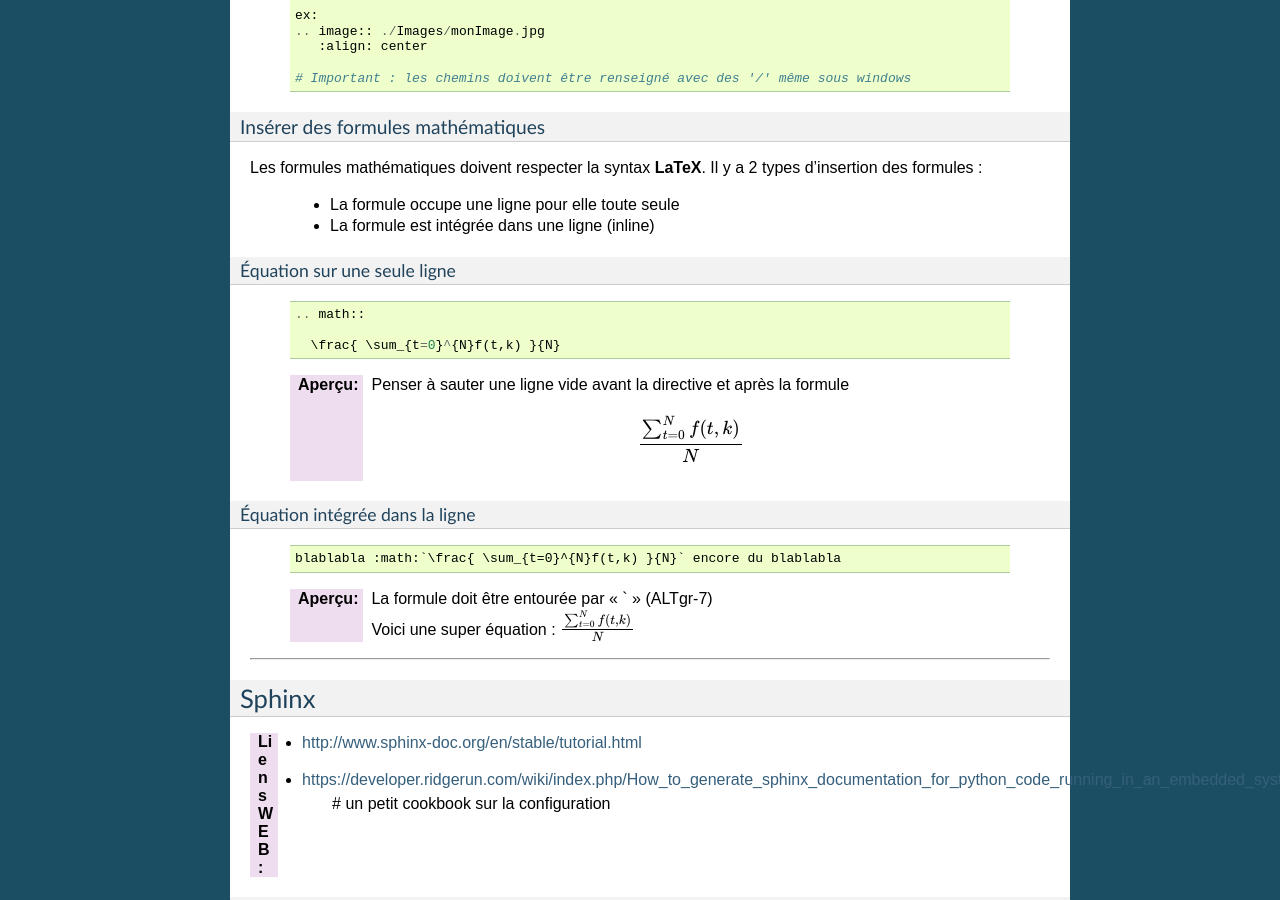
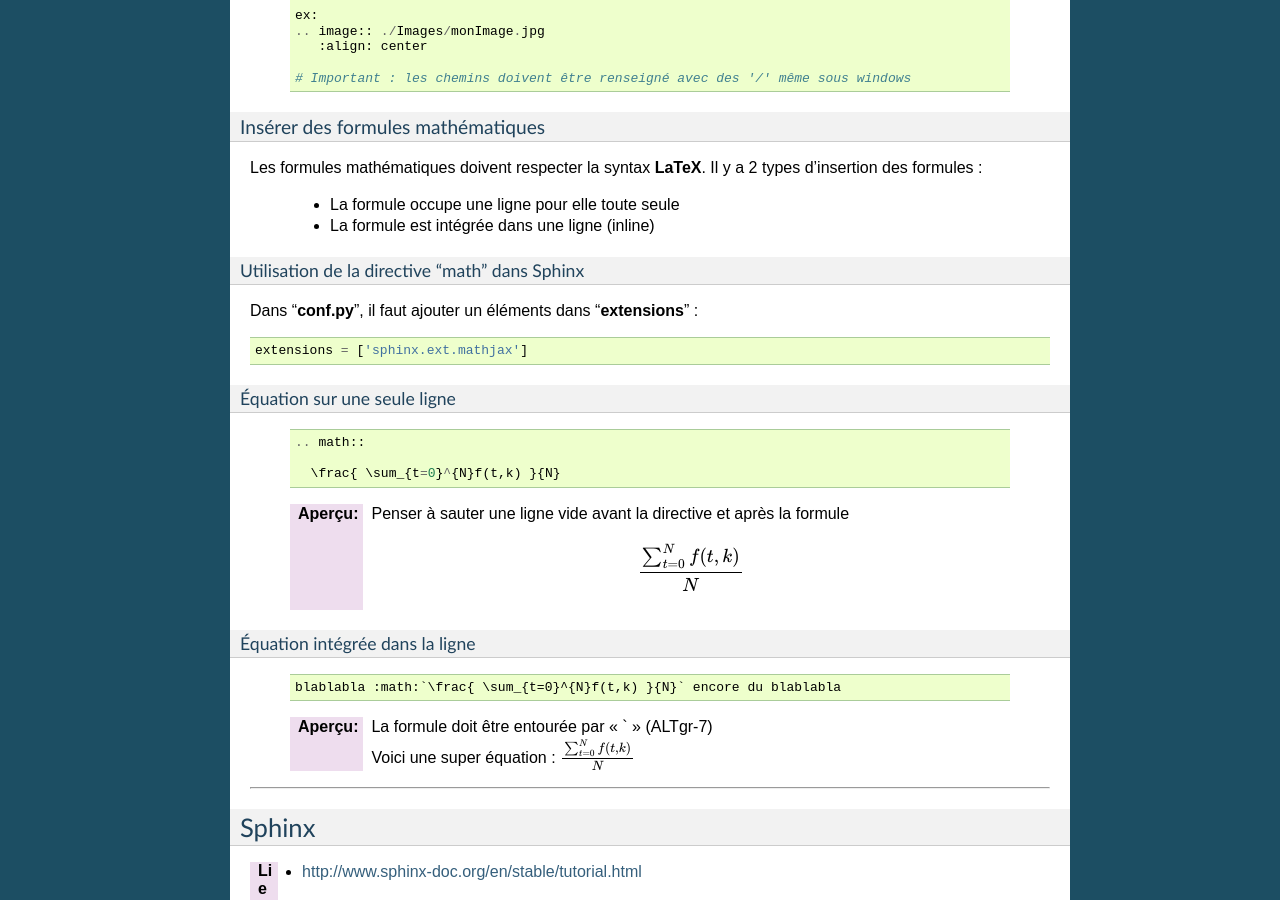
Before and after one commit to poltergeist42/JDM, a Sphinx documentation site: the page built from _1_userDoc/source/DocUtils_RST_Sphinx.rst, in a window 1280 px wide and 900 px high, scrolled down 1094 px. Built offline with Sphinx 7.4.7, drawn with Linux system fonts in a browser that asks for light colours; some of the changed text lies outside the part shown.

Commit message:
ajout de mathjax dans 'con.py'

```diff
--- a/_1_userDoc/source/DocUtils_RST_Sphinx.rst
+++ b/_1_userDoc/source/DocUtils_RST_Sphinx.rst
@@ -78,6 +78,13 @@ des formules :
     * La formule occupe une ligne pour elle toute seule
 
     * La formule est intégrée dans une ligne (inline)
+
+Utilisation de la directive 'math' dans Sphinx
+++++++++++++++++++++++++++++++++++++++++++++++
+
+Dans '**conf.py**', il faut ajouter un éléments dans '**extensions**' : ::
+
+    extensions = ['sphinx.ext.mathjax']
 
 Équation sur une seule ligne
 ++++++++++++++++++++++++++++
--- a/_1_userDoc/source/conf.py
+++ b/_1_userDoc/source/conf.py
@@ -31,8 +31,10 @@
 # Add any Sphinx extension module names here, as strings. They can be
 # extensions coming with Sphinx (named 'sphinx.ext.*') or your custom
 # ones.
-extensions = ['sphinx.ext.autodoc',
-    'sphinx.ext.githubpages']
+extensions = [  'sphinx.ext.autodoc',
+                'sphinx.ext.githubpages',
+                'sphinx.ext.mathjax'
+             ]
 
 # Add any paths that contain templates here, relative to this directory.
 templates_path = ['_templates']
```
